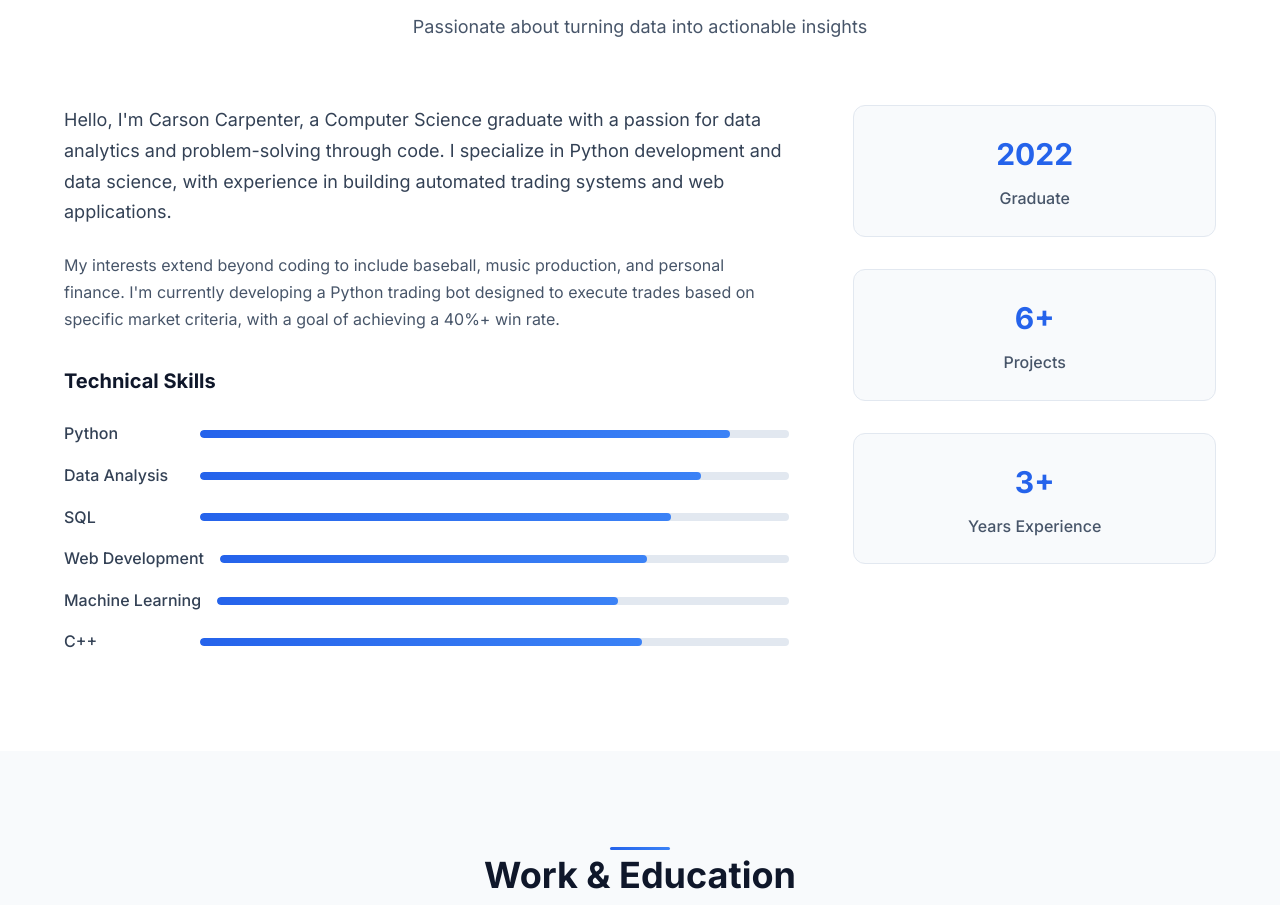
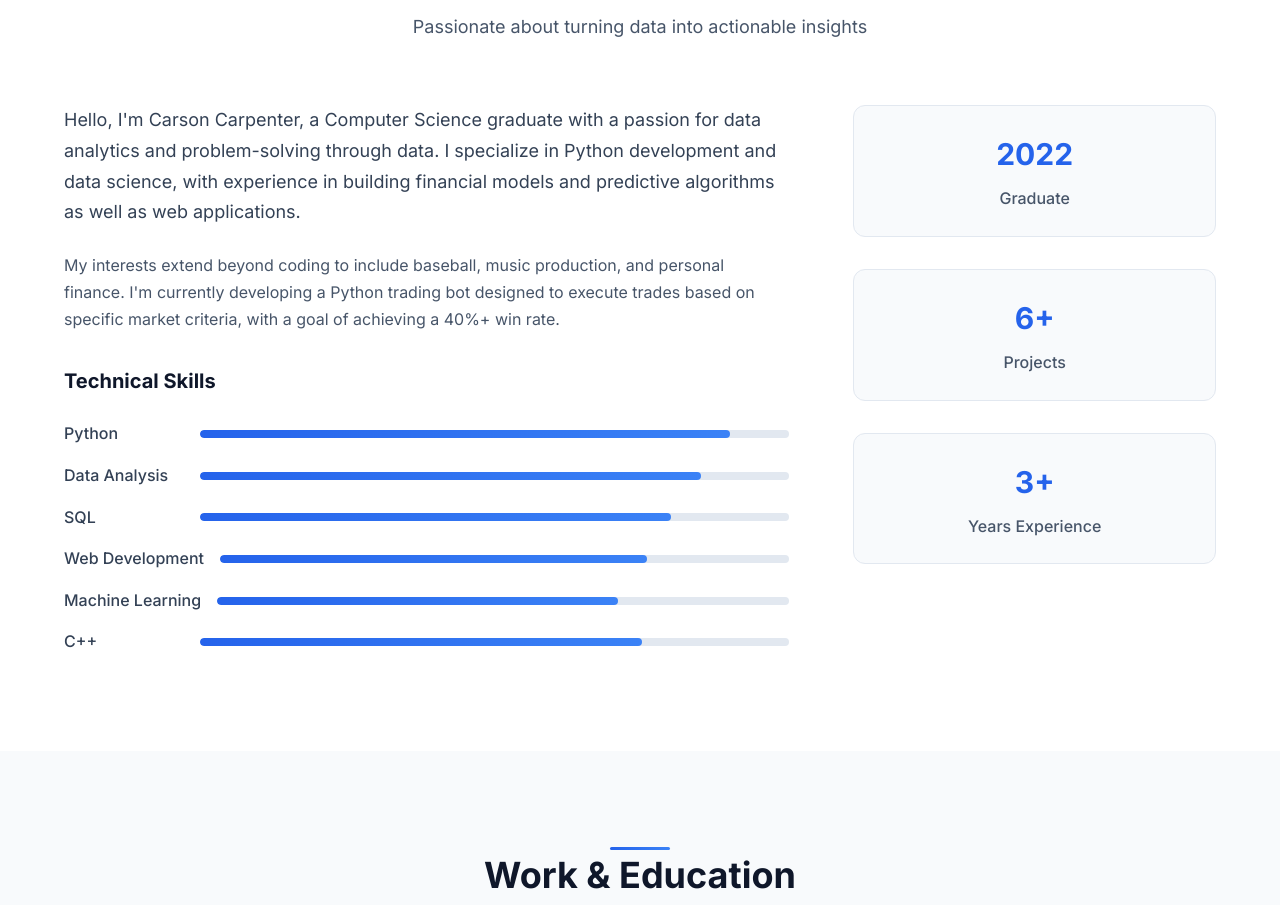
Before and after one commit to carsoncarpenter7/carsoncarpenter7.github.io, a website built with Vite: page index.html in a window 1280 px wide. Shown: the part 957-1862 px from the top of the page. Built offline with nearby package versions, Linux system fonts and the light colour scheme.

Commit message:
Updated index.html

```diff
--- a/index.html
+++ b/index.html
@@ -121,8 +121,8 @@
                 <div class="about__text">
                     <p class="about__intro">
                         Hello, I'm Carson Carpenter, a Computer Science graduate with a passion for data analytics
-                        and problem-solving through code. I specialize in Python development and data science,
-                        with experience in building automated trading systems and web applications.
+                        and problem-solving through data. I specialize in Python development and data science,
+                        with experience in building financial models and predictive algorithms as well as web applications.
                     </p>
 
                     <p class="about__details">
```
